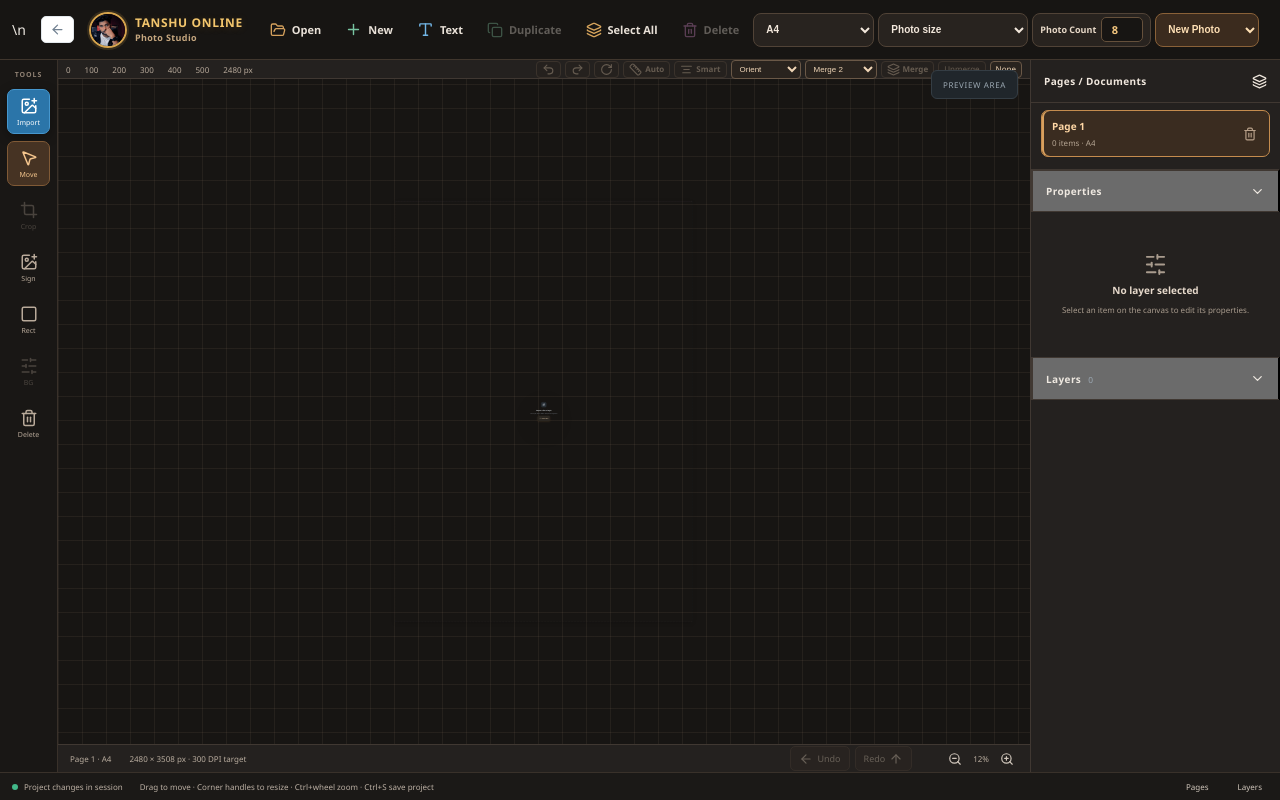
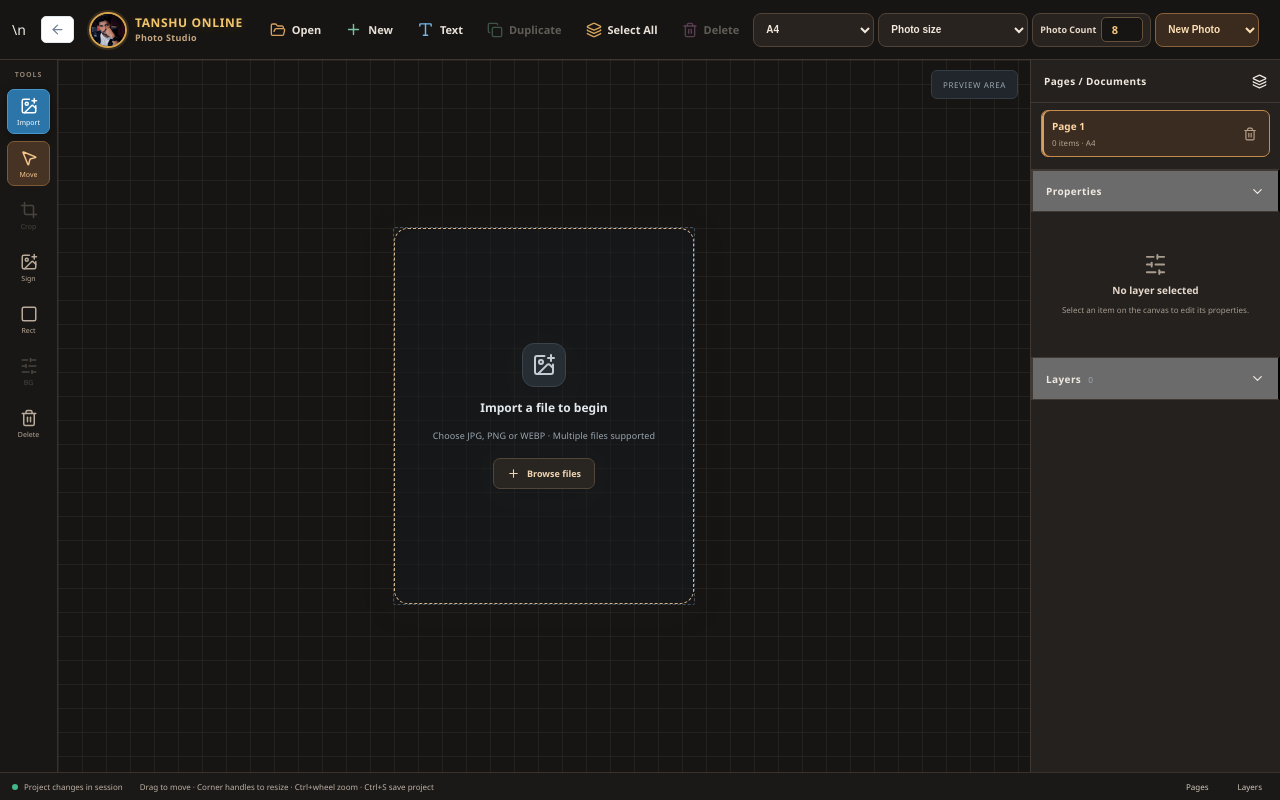
Before and after one commit to tanshuonline-cell/tanshu-one-desktop, a React (Vite) app: page / in a window 1280 px wide. Both pictures are taken after a click on the button "Open Auto Passport Photo Maker". Built offline with nearby package versions, Linux system fonts and the light colour scheme.

Commit message:
Match empty Photo Studio preview to supplied dark import reference

```diff
--- a/src/PhotoStudio.css
+++ b/src/PhotoStudio.css
@@ -338,3 +338,21 @@
 .ps-paper-empty .ps-empty-page button:hover{background:#3a3026;border-color:#8a6947}
 .ps-workspace:has(.ps-paper-empty){position:relative}
 .ps-workspace:has(.ps-paper-empty)::after{content:"PREVIEW AREA";position:absolute;right:12px;top:10px;z-index:2;padding:8px 11px;border:1px solid #343d44;border-radius:6px;background:#20262b;color:#9ba8b2;font-size:8px;letter-spacing:.08em;pointer-events:none}
+
+
+/* Reference-matched empty canvas: only the blank preview area changes */
+.ps-workspace:has(.ps-paper-empty) .ps-ruler-top,
+.ps-workspace:has(.ps-paper-empty) .ps-workspace-footer{display:none}
+.ps-workspace:has(.ps-paper-empty) .ps-canvas-scroll.is-empty{width:100%;height:100%;min-height:0;flex:1 1 auto;padding:24px;display:flex;align-items:center;justify-content:center;background:transparent}
+.ps-workspace:has(.ps-paper-empty) .ps-paper-wrap{width:clamp(240px,25.2vw,302px)!important;height:clamp(300px,31.5vw,378px)!important;flex:0 0 auto}
+.ps-workspace:has(.ps-paper-empty) .ps-paper.ps-paper-empty{width:100%!important;height:100%!important;transform:none!important;position:relative;border:1px dashed #46515a;border-radius:2px;background:rgba(23,28,33,.42)!important;box-shadow:none!important;overflow:hidden}
+.ps-paper-empty .ps-empty-page{position:absolute;inset:0;display:flex;flex-direction:column;align-items:center;justify-content:center;gap:13px;padding:20px 12px;text-align:center;box-shadow:none}
+.ps-paper-empty .ps-empty-icon{width:44px;height:44px;flex:0 0 44px;display:grid;place-items:center;border-radius:12px;background:#262d33;border:1px solid #3b444c;color:#c4cdd5}
+.ps-paper-empty .ps-empty-page strong{font-size:12px;line-height:1.35;color:#e4e9ed;font-weight:650}
+.ps-paper-empty .ps-empty-page span{font-size:9px;line-height:1.5;color:#9ba6b0;letter-spacing:.01em}
+.ps-paper-empty .ps-empty-page button{height:31px;min-height:31px;margin-top:2px;padding:0 13px;display:inline-flex;align-items:center;justify-content:center;gap:7px;border:1px solid #514638;border-radius:7px;background:#292621;color:#f0d4b2;font-size:9px;font-weight:600;box-shadow:none;cursor:pointer;transition:background .15s,border-color .15s}
+.ps-paper-empty .ps-empty-page button:hover{background:#3a3026;border-color:#8a6947}
+@media(max-width:760px){
+ .ps-workspace:has(.ps-paper-empty) .ps-canvas-scroll.is-empty{padding:14px}
+ .ps-workspace:has(.ps-paper-empty) .ps-paper-wrap{width:clamp(220px,62vw,290px)!important;height:clamp(280px,76vw,360px)!important}
+}
```
